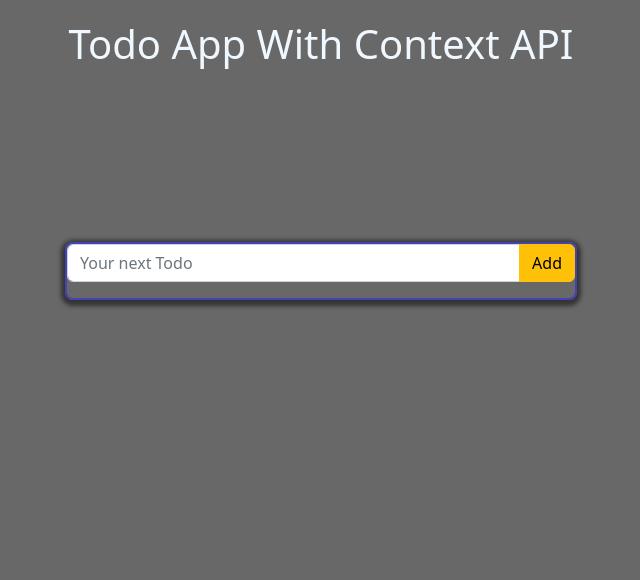
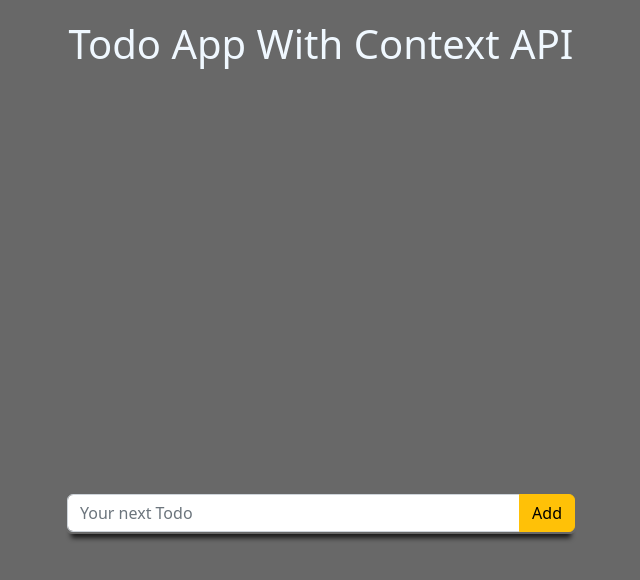
Before and after one commit to hdubey64/reactjs-hitesh, a React (Create React App) app in the folder six-context-reducer-todo/: page / in a window 1280 px wide. Shown: the top 580 px of the page, without its empty margins (319-959 px from the left). Built offline with nearby package versions, Linux system fonts and the light colour scheme.

Commit message:
New Css Apply

```diff
--- a/six-context-reducer-todo/src/App.css
+++ b/six-context-reducer-todo/src/App.css
@@ -17,13 +17,18 @@ h1 {
 }
 form {
    position: fixed;
-   bottom: 500px;
+   bottom: 250px;
    right: 30%;
    left: 30%;
    border-radius: 8px;
-   border: 2px solid rgb(66, 66, 180);
+
    color: #000;
-   box-shadow: 0 2px 4px 4px rgba(0, 0, 0, 0.5);
+}
+.input {
+   box-shadow: 0px 10px 5px -6px rgba(0, 0, 0, 0.75);
+   border: 2px solid rgb(104, 104, 104);
+
+   border-radius: 8px;
 }
 
 .items {
--- a/six-context-reducer-todo/src/App.js
+++ b/six-context-reducer-todo/src/App.js
@@ -5,16 +5,22 @@ import "./App.css";
 import { TodoContext } from "./Context/TodoContext";
 import todoReducer from "./Context/reducer";
 import TodoForm from "./Components/TodoForms";
+import Todos from "./Components/Todos";
 
 const App = () => {
    const [todos, dispatch] = useReducer(todoReducer, []);
    return (
+      <div>
          <TodoContext.Provider value={{ todos, dispatch }}>
             <Container fluid>
                <h1>Todo App With Context API</h1>
+               <Todos />
                <TodoForm />
             </Container>
          </TodoContext.Provider>
+
+         <section></section>
+      </div>
    );
 };
 
--- a/six-context-reducer-todo/src/Components/TodoForms.js
+++ b/six-context-reducer-todo/src/Components/TodoForms.js
@@ -1,4 +1,4 @@
-import React, { useContext, useState } from "react";
+import React, { useContext, useState, useEffect } from "react";
 import { FormGroup, Input, Button, Form, InputGroup } from "reactstrap";
 
 import { v4 } from "uuid";
@@ -7,7 +7,8 @@ import { ADD_TODO } from "../Context/action.types";
 
 const TodoForm = () => {
    const [todoString, setTodoString] = useState("");
-   const { dispatch } = useContext(TodoContext);
+   const { dispatch, todos } = useContext(TodoContext);
+
    const handleSubmit = (e) => {
       e.preventDefault();
       if (todoString === "") {
@@ -17,17 +18,25 @@ const TodoForm = () => {
          todoString,
          id: v4(),
       };
+
+      console.log("log: todo", todo);
+
       dispatch({
          type: ADD_TODO,
          payload: todo,
       });
-
+      console.log("log: hello");
       setTodoString("");
    };
+
+   useEffect(() => {
+      console.log("log: todos", todos);
+   }, [todos]);
+
    return (
       <Form onSubmit={handleSubmit}>
          <FormGroup>
-            <InputGroup>
+            <InputGroup className="input">
                <Input
                   type="text"
                   name="todo"
--- a/six-context-reducer-todo/src/Components/Todos.js
+++ b/six-context-reducer-todo/src/Components/Todos.js
@@ -1,7 +1,31 @@
 import React, { useContext } from "react";
 import { ListGroup, ListGroupItem } from "reactstrap";
-import { FacheckDouble } from "react-icon/fa";
+import { FaCheckDouble } from "react-icons/fa";
 import { TodoContext } from "../Context/TodoContext";
 import { REMOVE_TODO } from "../Context/action.types";
 
-const Todos = () => {};
+const Todos = () => {
+   const { todos, dispatch } = useContext(TodoContext);
+   return (
+      <ListGroup className="mt-5 mb-2 items">
+         {todos.map((todo) => (
+            <ListGroupItem key={todo.id}>
+               {todo.todoString}
+               <span
+                  className="float-end"
+                  onClick={() => {
+                     dispatch({
+                        type: REMOVE_TODO,
+                        payload: todo.id,
+                     });
+                  }}
+               >
+                  <FaCheckDouble />
+               </span>
+            </ListGroupItem>
+         ))}
+      </ListGroup>
+   );
+};
+
+export default Todos;
--- a/six-context-reducer-todo/src/Context/reducer.js
+++ b/six-context-reducer-todo/src/Context/reducer.js
@@ -1,8 +1,9 @@
 import { ADD_TODO, REMOVE_TODO } from "./action.types";
 
 export default (state, action) => {
-   switch (action.types) {
+   switch (action.type) {
       case ADD_TODO:
+         console.log("log: action.payload", action.payload);
          return [...state, action.payload];
       case REMOVE_TODO:
          return state.filter((todo) => todo.id !== action.payload);
```
Lines whose indentation alone changed are shown as unchanged.
